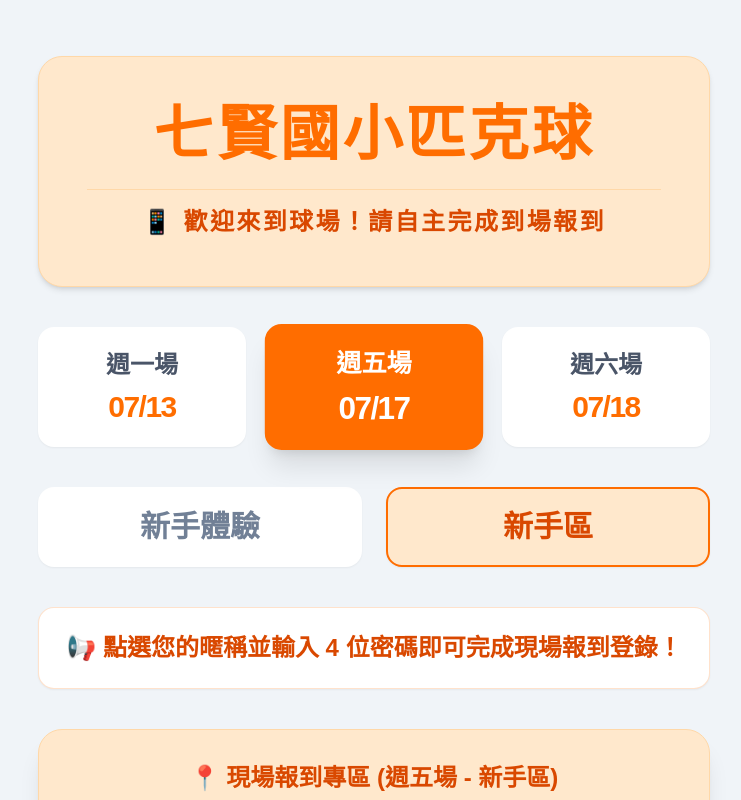
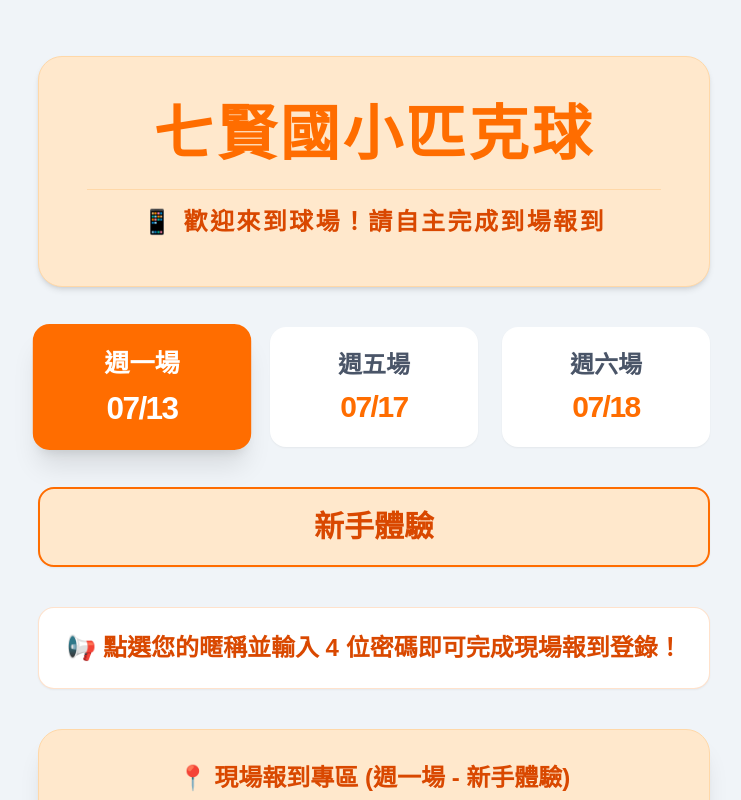
Before and after one commit to uncletim14/qixian-ball, a Next.js app: page /checkin in a window 1280 px wide. Shown: the top 800 px of the page, without its empty margins (266-1007 px from the left). Built offline with nearby package versions, Linux system fonts and the light colour scheme; no server answers; the database is empty.

Commit message:
更新報到網站3

```diff
--- a/app/checkin/page.tsx
+++ b/app/checkin/page.js
@@ -53,38 +53,50 @@ export default function CheckInPage() {
     { id: 'sat', label: '週六場', dateStr: satDate }
   ];
 
-  const [selectedDay, setSelectedDay] = useState('fri');
-  const [selectedType, setSelectedType] = useState('normal');
+  const [selectedDay, setSelectedDay] = useState('mon');
+  const [selectedType, setSelectedType] = useState('experience');
   const [list, setList] = useState([]);
 
   // 報到表單 State
   const [checkInName, setCheckInName] = useState('');
   const [checkInPwd, setCheckInPwd] = useState('');
 
-  const TYPES = [
-    { id: 'experience', label: '新手體驗' },
-    { id: 'normal', label: '新手區' }
-  ];
+  // 根據選擇的日期，動態決定要顯示哪些組別按鈕
+  const getAvailableTypes = () => {
+    if (selectedDay === 'mon') return [{ id: 'experience', label: '新手體驗' }];
+    if (selectedDay === 'fri') return [{ id: 'normal', label: '新手區' }];
+    return [
+      { id: 'experience', label: '新手體驗' },
+      { id: 'normal', label: '新手區' }
+    ];
+  };
 
-  // ✨ 修正點 1：日期防呆
-  const activeDayConfig = DAYS.find(d => d.id === selectedDay);
-  const activeDate = activeDayConfig ? activeDayConfig.dateStr : '';
+  const visibleTypes = getAvailableTypes();
 
-  // ✨ 修正點 2：組別防呆，避免在 find 時發生 undefined.label 崩潰
-  const activeTypeConfig = TYPES.find(t => t.id === selectedType);
-  const activeTypeLabel = activeTypeConfig ? activeTypeConfig.label : '';
-
-  const currentSessionId = `${activeDate}_${selectedType}`;
-  const maxSeatsLimit = selectedType === 'experience' ? 9 : 8;
-
-  // 當切換日期時，自動導向該天有開放的組別
+  // 當切換日期時，自動選擇正確的預設組別
   useEffect(() => {
     if (selectedDay === 'mon') {
       setSelectedType('experience');
     } else if (selectedDay === 'fri') {
       setSelectedType('normal');
+    } else if (selectedDay === 'sat') {
+      if (selectedType !== 'experience' && selectedType !== 'normal') {
+        setSelectedType('experience');
+      }
     }
+    setCheckInName('');
+    setCheckInPwd('');
   }, [selectedDay]);
+
+  const activeDayConfig = DAYS.find(d => d.id === selectedDay);
+  const activeDate = activeDayConfig ? activeDayConfig.dateStr : '';
+
+  const activeTypeConfig = visibleTypes.find(t => t.id === selectedType) || visibleTypes[0];
+  const activeTypeLabel = activeTypeConfig ? activeTypeConfig.label : '';
+  const currentType = activeTypeConfig ? activeTypeConfig.id : selectedType;
+
+  const currentSessionId = `${activeDate}_${currentType}`;
+  const maxSeatsLimit = currentType === 'experience' ? 9 : 8;
 
   // 讀取報名名單
   useEffect(() => {
@@ -103,7 +115,7 @@ export default function CheckInPage() {
     load();
   }, [currentSessionId]);
 
-  // 計算正取名額（用來同步展示狀態）
+  // 計算正取名額
   let currentTotal = 0;
   const mainList = [];
   list.forEach(item => {
@@ -179,7 +191,7 @@ export default function CheckInPage() {
           {DAYS.map(d => (
             <button
               key={d.id}
-              onClick={() => { setSelectedDay(d.id); setCheckInName(''); }}
+              onClick={() => setSelectedDay(d.id)}
               className={`p-3 sm:p-5 rounded-2xl font-black transition-all duration-200 flex flex-col items-center justify-center gap-1 sm:gap-2 shadow-sm ${
                 selectedDay === d.id
                   ? 'bg-[#ff6d00] text-white shadow-xl scale-105 border-[#ff6d00]'
@@ -195,13 +207,13 @@ export default function CheckInPage() {
         </div>
 
         {/* 3. 組別選擇 */}
-        <div className="grid grid-cols-2 gap-3 sm:gap-6">
-          {TYPES.map(t => (
+        <div className={`grid gap-3 sm:gap-6 ${visibleTypes.length === 1 ? 'grid-cols-1' : 'grid-cols-2'}`}>
+          {visibleTypes.map(t => (
             <button
               key={t.id}
-              onClick={() => { setSelectedType(t.id); setCheckInName(''); }}
+              onClick={() => setSelectedType(t.id)}
               className={`p-4 sm:p-5 rounded-2xl font-black transition-all duration-200 border-2 flex flex-col items-center justify-center gap-1 shadow-sm ${
-                selectedType === t.id
+                currentType === t.id
                   ? 'bg-[#ffe8cc] text-[#d94800] border-[#ff6d00] scale-102'
                   : 'bg-white text-[#718096] border-transparent hover:text-[#ff6d00]'
               }`}
@@ -221,7 +233,6 @@ export default function CheckInPage() {
         {/* 5. 橘色報到表單 */}
         <div className="bg-[#ffe8cc] p-5 sm:p-8 rounded-3xl shadow-xl border border-[#ffd8a8]">
           <div className="space-y-4 sm:space-y-6">
-            {/* ✨ 這裡使用了剛剛定義好的安全變數 activeDayConfig 與 activeTypeLabel */}
             <div className="text-xl sm:text-2xl text-center font-black text-[#d94800]">
               📍 現場報到專區 ({activeDayConfig?.label || ''} - {activeTypeLabel})
             </div>
@@ -254,7 +265,7 @@ export default function CheckInPage() {
           </div>
         </div>
 
-        {/* 6. 名單顯示（僅顯示正取） */}
+        {/* 6. 名單顯示 */}
         <div className="space-y-4 sm:space-y-6">
           <h2 className="text-2xl sm:text-4xl font-black tracking-wide text-[#ff6d00] px-2">
             今日預計出席名單
```
